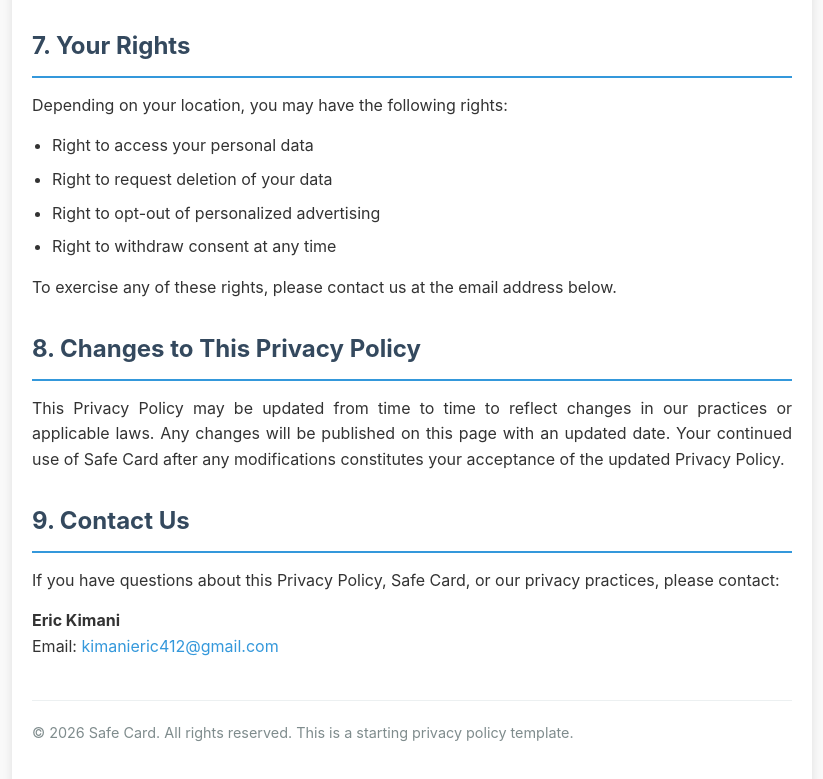
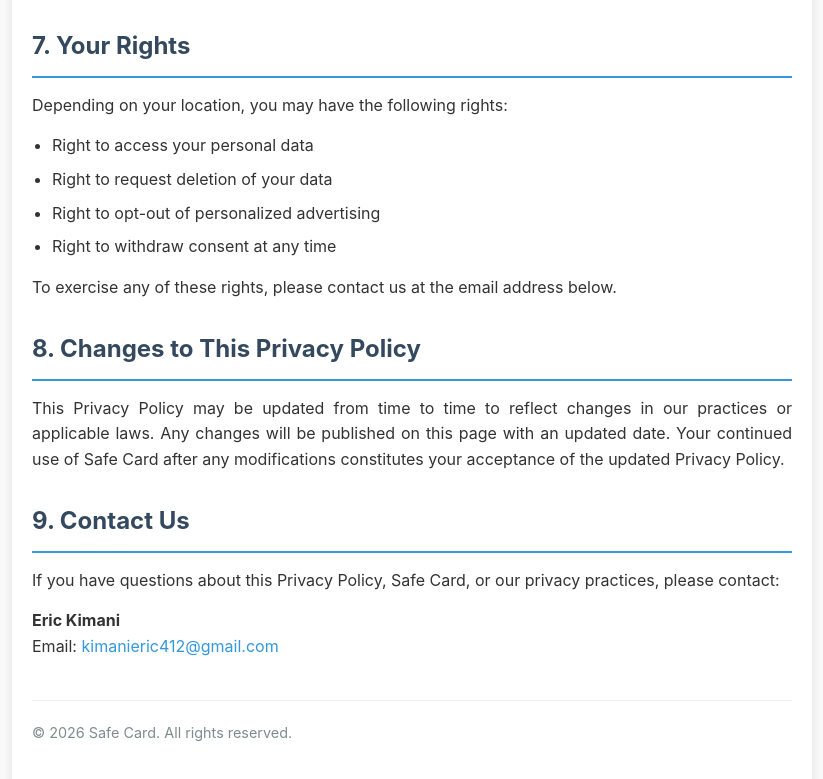
Before and after one commit to Erickim33/SafeCard, a website: page public/privacy-policy.html in a window 1280 px wide. Shown: the part 2100-2879 px from the top of the page, without its empty margins (228-1051 px from the left). Drawn offline with Linux system fonts and the light colour scheme.

Commit message:
Finalize Safe Card privacy policy

```diff
--- a/public/privacy-policy.html
+++ b/public/privacy-policy.html
@@ -149,7 +149,7 @@
         </p>
 
         <div class="footer">
-            <p>&copy; 2026 Safe Card. All rights reserved. This is a starting privacy policy template.</p>
+            <p>&copy; 2026 Safe Card. All rights reserved. </p>
         </div>
     </div>
 </body>
```
